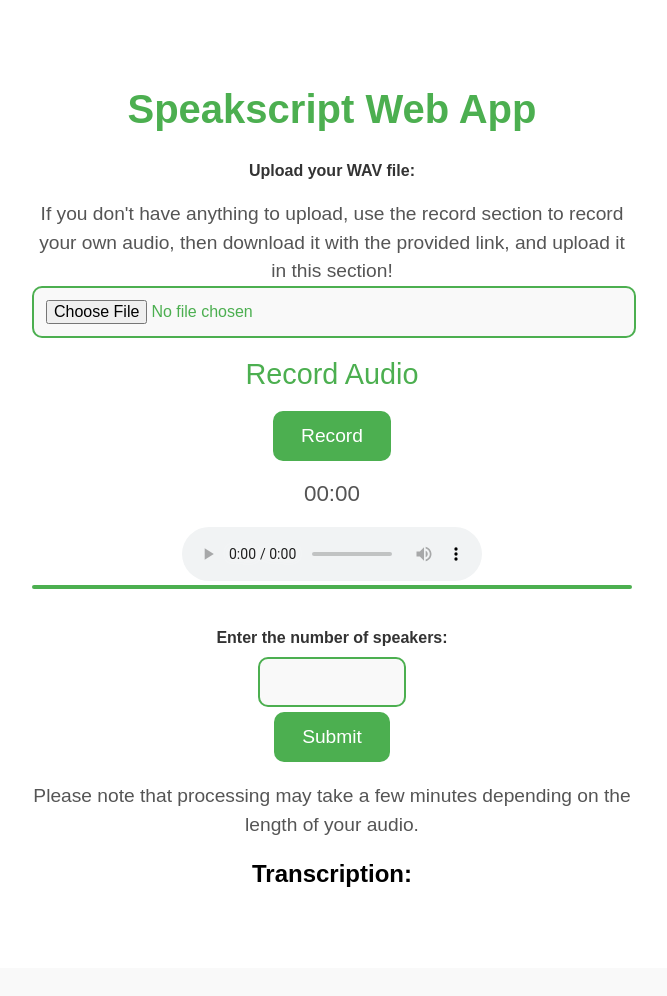
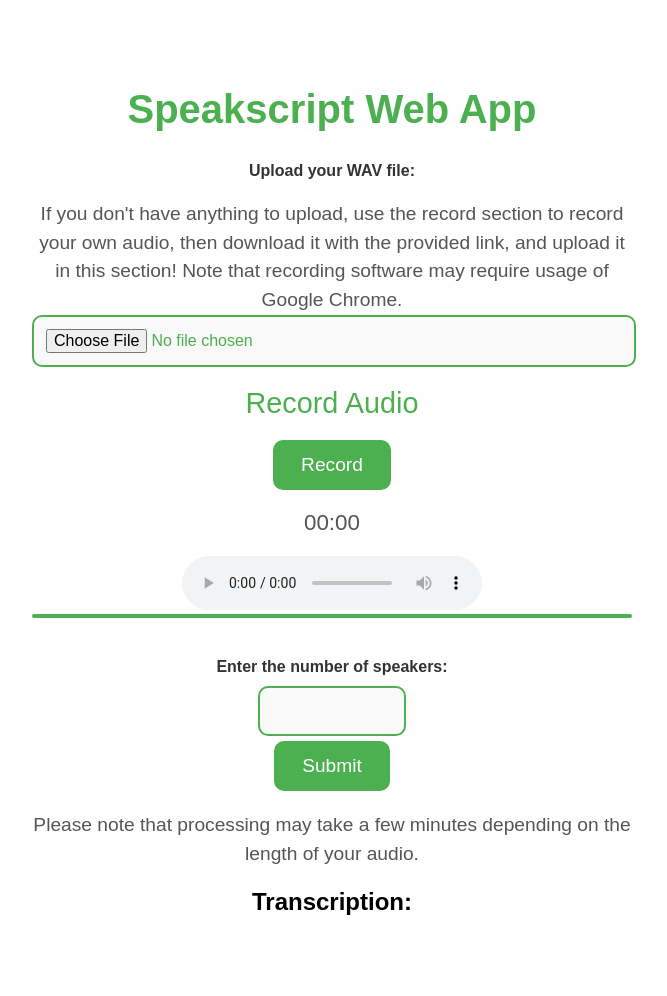
Before and after one commit to aarnavgautam/speakscript, a Flask app: page / in a window 1280 px wide. Shown: the whole page, without its empty margins (308-975 px from the left). Before the commit the page ends 887 px from the top, so only its background shows below. Run offline with Flask 3, Linux system fonts and the light colour scheme.

Commit message:
new updates

```diff
--- a/templates/index.html
+++ b/templates/index.html
@@ -16,7 +16,7 @@
                 <label for="audio_file">Upload your WAV file:</label>
                 <div id="instructions">If you don't have anything to upload, use the
                 record section to record your own audio, then download it with the provided link,
-                and upload it in this section!</div>
+                and upload it in this section! Note that recording software may require usage of Google Chrome.</div>
                 <input type="file" id="audio_file" name="audio_file" accept=".wav">
                 <header>Record Audio</header>
                 <button id="startRecording">Record</button>
```
